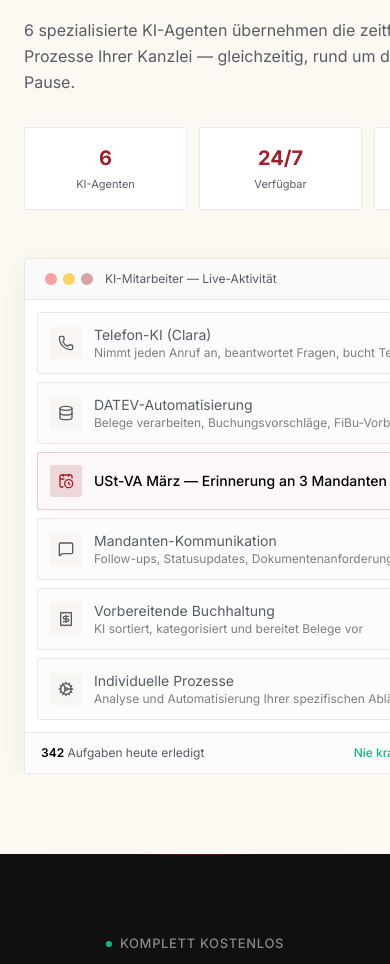
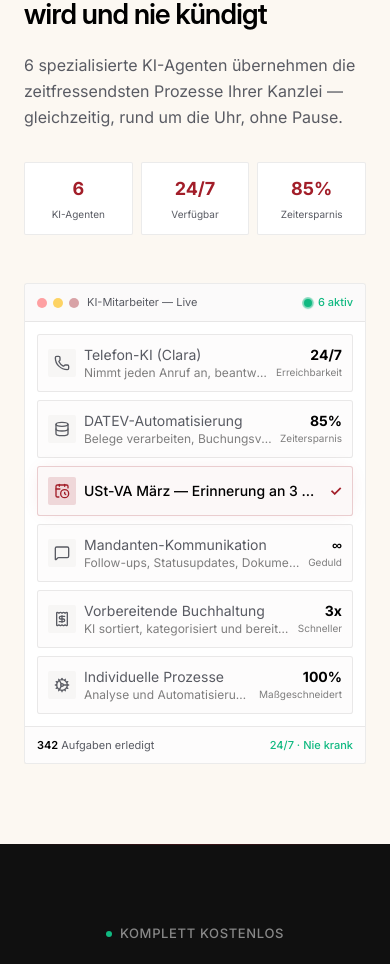
Before and after one commit to liebpmp/kanzlei-ki-lp, a React (Vite) app in the folder app/: page / in a window 390 px wide. Shown: the part 3440-4404 px from the top of the page. Built offline with nearby package versions, Linux system fonts and the light colour scheme; a web font is replaced by a local one.

Commit message:
V7d: Fix mobile overflow in Vorteile - responsive ActivityFeed, stat cards, window chrome

```diff
--- a/app/src/components/sections/Vorteile.jsx
+++ b/app/src/components/sections/Vorteile.jsx
@@ -78,21 +78,21 @@ function ActivityFeed() {
   return (
     <div ref={ref} className="bg-white border border-border-light rounded-2xl overflow-hidden shadow-[0_8px_30px_rgba(0,0,0,0.06)] max-w-full">
       {/* Window chrome */}
-      <div className="flex items-center justify-between px-5 py-3 border-b border-border-light bg-cream-dark/50">
-        <div className="flex items-center gap-3">
-          <div className="flex gap-1.5">
-            <div className="h-3 w-3 rounded-full bg-red-400/60" />
-            <div className="h-3 w-3 rounded-full bg-amber-400/60" />
-            <div className="h-3 w-3 rounded-full bg-maroon/40" />
+      <div className="flex items-center justify-between px-3 md:px-5 py-2.5 md:py-3 border-b border-border-light bg-cream-dark/50">
+        <div className="flex items-center gap-2 md:gap-3 min-w-0">
+          <div className="flex gap-1.5 shrink-0">
+            <div className="h-2.5 w-2.5 md:h-3 md:w-3 rounded-full bg-red-400/60" />
+            <div className="h-2.5 w-2.5 md:h-3 md:w-3 rounded-full bg-amber-400/60" />
+            <div className="h-2.5 w-2.5 md:h-3 md:w-3 rounded-full bg-maroon/40" />
           </div>
-          <span className="text-xs text-text-secondary">KI-Mitarbeiter — Live-Aktivität</span>
+          <span className="text-[11px] md:text-xs text-text-secondary truncate">KI-Mitarbeiter — Live</span>
         </div>
-        <div className="flex items-center gap-1.5">
+        <div className="flex items-center gap-1.5 shrink-0">
           <span className="relative flex h-2 w-2">
             <span className="absolute inline-flex h-full w-full rounded-full bg-emerald opacity-75 animate-[pulse-dot_2s_ease-in-out_infinite]" />
             <span className="relative inline-flex rounded-full h-2 w-2 bg-emerald" />
           </span>
-          <span className="text-xs text-emerald font-medium">6 Agenten aktiv</span>
+          <span className="text-[11px] md:text-xs text-emerald font-medium">6 aktiv</span>
         </div>
       </div>
 
@@ -103,7 +103,7 @@ function ActivityFeed() {
           return (
             <motion.div
               key={cap.title}
-              className={`flex items-center gap-3 p-3 rounded-xl border transition-all duration-500 ${
+              className={`flex items-center gap-2 md:gap-3 p-2.5 md:p-3 rounded-xl border transition-all duration-500 overflow-hidden ${
                 isActive
                   ? "border-maroon/20 bg-maroon/[0.03] shadow-[0_0_20px_-5px_rgba(162,30,41,0.1)]"
                   : "border-border-light bg-cream-dark/30"
@@ -112,7 +112,7 @@ function ActivityFeed() {
               animate={isInView ? { opacity: 1, x: 0 } : {}}
               transition={{ duration: 0.5, ease, delay: 0.2 + i * 0.1 }}
             >
-              <div className={`w-8 h-8 rounded-lg flex items-center justify-center transition-colors duration-500 ${
+              <div className={`w-7 h-7 md:w-8 md:h-8 rounded-lg flex items-center justify-center shrink-0 transition-colors duration-500 ${
                 isActive ? "bg-maroon/15 text-maroon" : "bg-cream-dark text-text-secondary"
               }`}>
                 <cap.icon className="size-4" />
@@ -148,11 +148,11 @@ function ActivityFeed() {
       </div>
 
       {/* Footer */}
-      <div className="flex items-center justify-between px-4 py-3 bg-cream-dark/30 border-t border-border-light">
-        <span className="text-xs text-text-secondary">
-          <span className="font-semibold text-text-primary">342</span> Aufgaben heute erledigt
+      <div className="flex items-center justify-between px-3 md:px-4 py-2.5 md:py-3 bg-cream-dark/30 border-t border-border-light">
+        <span className="text-[11px] md:text-xs text-text-secondary">
+          <span className="font-semibold text-text-primary">342</span> Aufgaben erledigt
         </span>
-        <span className="text-xs text-emerald font-medium">Nie krank · Nie kündigt · 24/7</span>
+        <span className="text-[11px] md:text-xs text-emerald font-medium">24/7 · Nie krank</span>
       </div>
     </div>
   );
@@ -165,6 +165,7 @@ export default function Vorteile() {
         <div className="grid lg:grid-cols-2 gap-12 items-center">
           {/* Left: Text */}
           <motion.div
+            className="min-w-0"
             initial={{ opacity: 0, x: -30 }}
             whileInView={{ opacity: 1, x: 0 }}
             viewport={{ once: true, margin: "-80px" }}
@@ -185,15 +186,15 @@ export default function Vorteile() {
             </p>
 
             {/* Quick stats */}
-            <div className="grid grid-cols-3 gap-3">
+            <div className="grid grid-cols-3 gap-2 md:gap-3">
               {[
                 { val: "6", label: "KI-Agenten" },
                 { val: "24/7", label: "Verfügbar" },
                 { val: "85%", label: "Zeitersparnis" },
               ].map((stat) => (
-                <div key={stat.label} className="flex flex-col items-center text-center bg-white rounded-lg p-4 border border-border-light">
-                  <span className="text-xl font-bold text-maroon">{stat.val}</span>
-                  <span className="text-[11px] text-text-secondary mt-1">{stat.label}</span>
+                <div key={stat.label} className="flex flex-col items-center text-center bg-white rounded-lg p-3 md:p-4 border border-border-light min-w-0">
+                  <span className="text-lg md:text-xl font-bold text-maroon">{stat.val}</span>
+                  <span className="text-[10px] md:text-[11px] text-text-secondary mt-1">{stat.label}</span>
                 </div>
               ))}
             </div>
@@ -201,6 +202,7 @@ export default function Vorteile() {
 
           {/* Right: Live Activity Feed */}
           <motion.div
+            className="min-w-0 overflow-hidden"
             initial={{ opacity: 0, y: 30 }}
             whileInView={{ opacity: 1, y: 0 }}
             viewport={{ once: true, margin: "-60px" }}
```
Also changed, not shown: 5 other files (tests, documents, lock files or other folders).
